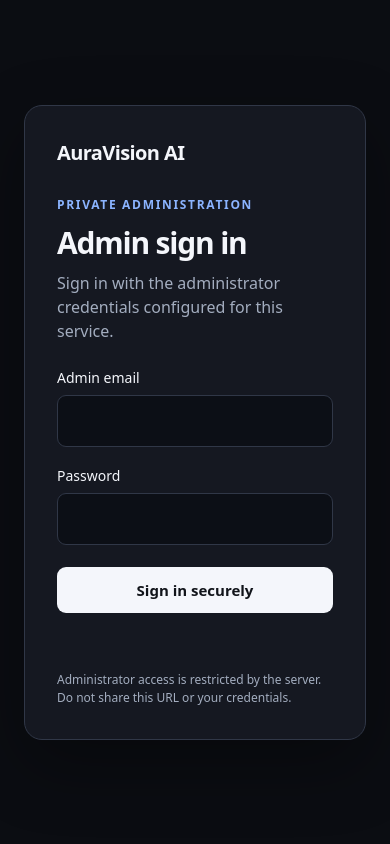
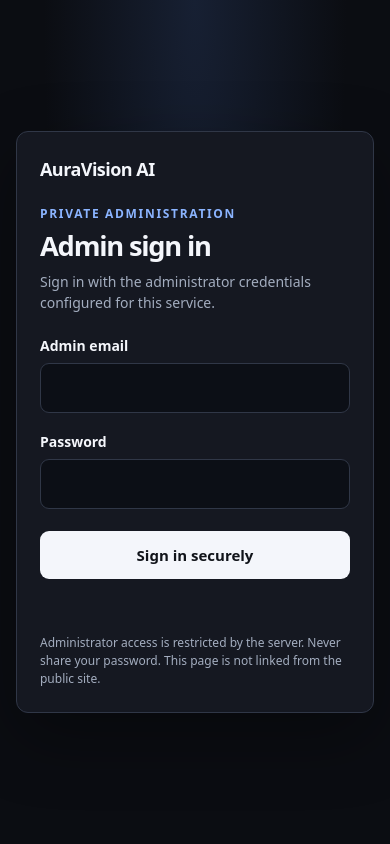
Before and after one commit to Aman12357/AuraVisionAI, a Spring Boot app: page /admin/login.html in a window 390 px wide. Run offline with Spring Boot 4, Linux system fonts and the light colour scheme; some of the project's set-up classes (security, data sources, template engines, error pages and the like) are left out, and stand-ins take their place.

Commit message:
Improve responsive layout and accessibility of admin login

```diff
--- a/src/main/resources/static/admin/login.html
+++ b/src/main/resources/static/admin/login.html
@@ -4,34 +4,61 @@
 <meta charset="utf-8">
 <meta name="viewport" content="width=device-width, initial-scale=1">
 <meta name="robots" content="noindex,nofollow">
+<meta name="theme-color" content="#0b0d12">
 <title>Admin Sign In | AuraVision AI</title>
 <style>
-:root{color-scheme:dark;--bg:#0b0d12;--panel:#151821;--line:#303747;--text:#f4f6fb;--muted:#a3adbf;--accent:#8bb4ff}
-*{box-sizing:border-box}body{margin:0;min-height:100vh;display:grid;place-items:center;padding:24px;background:var(--bg);color:var(--text);font:16px/1.5 system-ui,-apple-system,"Segoe UI",sans-serif}
-main{width:min(100%,420px);padding:32px;border:1px solid var(--line);border-radius:18px;background:var(--panel);box-shadow:0 24px 70px #0005}
-.brand{font-weight:750;font-size:20px;letter-spacing:-.03em}.eyebrow{color:var(--accent);font-size:12px;text-transform:uppercase;letter-spacing:.14em;font-weight:700;margin-top:28px}
-h1{font-size:30px;letter-spacing:-.04em;margin:6px 0}p{color:var(--muted);margin:0 0 24px}
-label{display:block;font-size:14px;margin:18px 0 7px}input{width:100%;border:1px solid var(--line);border-radius:9px;background:#0c0f16;color:var(--text);padding:13px;font:inherit}
-button{width:100%;border:0;border-radius:9px;background:var(--text);color:#11141a;font:700 15px system-ui;padding:13px;margin-top:22px;cursor:pointer}button:disabled{opacity:.6;cursor:wait}
-#message{min-height:24px;margin-top:14px;color:#ffb4b4;font-size:14px}small{display:block;color:var(--muted);margin-top:20px;font-size:12px}
+:root{color-scheme:dark;--bg:#0b0d12;--panel:#151821;--line:#303747;--text:#f4f6fb;--muted:#a3adbf;--accent:#8bb4ff;--danger:#ffb4b4}
+*{box-sizing:border-box}
+html{min-width:320px}
+body{margin:0;min-height:100vh;min-height:100svh;display:grid;place-items:center;padding:clamp(14px,4vw,32px);background:radial-gradient(ellipse at top,#172033 0%,var(--bg) 55%);color:var(--text);font:16px/1.5 system-ui,-apple-system,BlinkMacSystemFont,"Segoe UI",sans-serif}
+main{width:min(100%,440px);padding:clamp(20px,6vw,36px);border:1px solid var(--line);border-radius:clamp(12px,3vw,18px);background:var(--panel);box-shadow:0 24px 70px #0005}
+.brand{font-weight:750;font-size:clamp(18px,4vw,21px);letter-spacing:-.03em}.eyebrow{color:var(--accent);font-size:12px;text-transform:uppercase;letter-spacing:.14em;font-weight:700;margin-top:clamp(22px,5vw,32px)}
+h1{font-size:clamp(26px,7vw,32px);line-height:1.15;letter-spacing:-.045em;margin:7px 0 10px}p{color:var(--muted);margin:0 0 22px;font-size:14px}
+label{display:block;font-size:14px;font-weight:600;margin:18px 0 7px}
+input{display:block;width:100%;min-height:48px;border:1px solid var(--line);border-radius:9px;background:#0c0f16;color:var(--text);padding:12px 13px;font:inherit;min-width:0}
+input:focus-visible,button:focus-visible{outline:3px solid var(--accent);outline-offset:3px}
+button{width:100%;min-height:48px;border:0;border-radius:9px;background:var(--text);color:#11141a;font:700 15px system-ui,-apple-system,BlinkMacSystemFont,"Segoe UI",sans-serif;padding:12px 14px;margin-top:22px;cursor:pointer;touch-action:manipulation}
+button:hover:not(:disabled){background:#dce6f8}button:disabled{opacity:.6;cursor:wait}
+#message{min-height:24px;margin-top:13px;color:var(--danger);font-size:14px;overflow-wrap:anywhere}
+small{display:block;color:var(--muted);margin-top:18px;font-size:12px;line-height:1.5}
+@media(max-width:360px){body{padding:10px}main{padding:20px 16px}.eyebrow{letter-spacing:.1em}}
+@media(prefers-reduced-motion:reduce){*{animation-duration:.01ms!important;transition-duration:.01ms!important}}
 </style>
 </head>
-<body><main>
-<div class="brand">AuraVision AI</div><div class="eyebrow">Private administration</div>
-<h1>Admin sign in</h1><p>Sign in with the administrator credentials configured for this service.</p>
-<form id="loginForm">
-<label for="email">Admin email</label><input id="email" name="email" type="email" autocomplete="username" required maxlength="254">
-<label for="password">Password</label><input id="password" name="password" type="password" autocomplete="current-password" required maxlength="128">
-<button id="submit" type="submit">Sign in securely</button><div id="message" role="status" aria-live="polite"></div>
-</form><small>Administrator access is restricted by the server. Do not share this URL or your credentials.</small>
+<body>
+<main>
+  <div class="brand">AuraVision AI</div>
+  <div class="eyebrow">Private administration</div>
+  <h1>Admin sign in</h1>
+  <p>Sign in with the administrator credentials configured for this service.</p>
+  <form id="loginForm">
+    <label for="email">Admin email</label>
+    <input id="email" name="email" type="email" autocomplete="username" inputmode="email" autocapitalize="none" spellcheck="false" required maxlength="254">
+    <label for="password">Password</label>
+    <input id="password" name="password" type="password" autocomplete="current-password" required maxlength="128">
+    <button id="submit" type="submit">Sign in securely</button>
+    <div id="message" role="status" aria-live="polite"></div>
+  </form>
+  <small>Administrator access is restricted by the server. Never share your password. This page is not linked from the public site.</small>
 </main>
 <script>
-const form=document.getElementById('loginForm'),message=document.getElementById('message'),submit=document.getElementById('submit');
-form.addEventListener('submit',async event=>{event.preventDefault();message.textContent='';submit.disabled=true;
-try{const response=await fetch('/api/admin/login',{method:'POST',credentials:'same-origin',headers:{'Content-Type':'application/json'},body:JSON.stringify({email:form.email.value,password:form.password.value})});
-const data=await response.json().catch(()=>({}));
-if(!response.ok)throw new Error(data.message||'Sign in failed. Check your credentials and server configuration.');
-location.href='/admin/dashboard.html';
-}catch(error){message.textContent=error.message||'Could not sign in. Please try again.';submit.disabled=false;}
+const form=document.getElementById('loginForm');
+const message=document.getElementById('message');
+const submit=document.getElementById('submit');
+const emailInput=document.getElementById('email');
+const passwordInput=document.getElementById('password');
+form.addEventListener('submit',async event=>{
+  event.preventDefault();message.textContent='';submit.disabled=true;submit.textContent='Signing in…';
+  try{
+    const response=await fetch('/api/admin/login',{method:'POST',credentials:'same-origin',headers:{'Content-Type':'application/json'},body:JSON.stringify({email:emailInput.value,password:passwordInput.value})});
+    const data=await response.json().catch(()=>({}));
+    if(!response.ok)throw new Error(data.message||'Sign in failed. Check your credentials and server configuration.');
+    location.replace('/admin/dashboard.html');
+  }catch(error){
+    message.textContent=error.message||'Could not sign in. Please try again.';
+    submit.disabled=false;submit.textContent='Sign in securely';
+  }
 });
-</script></body></html>
+</script>
+</body>
+</html>
```
